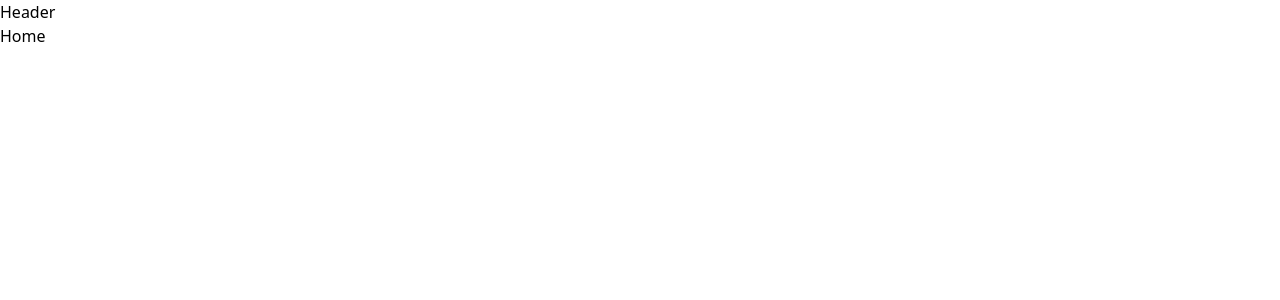
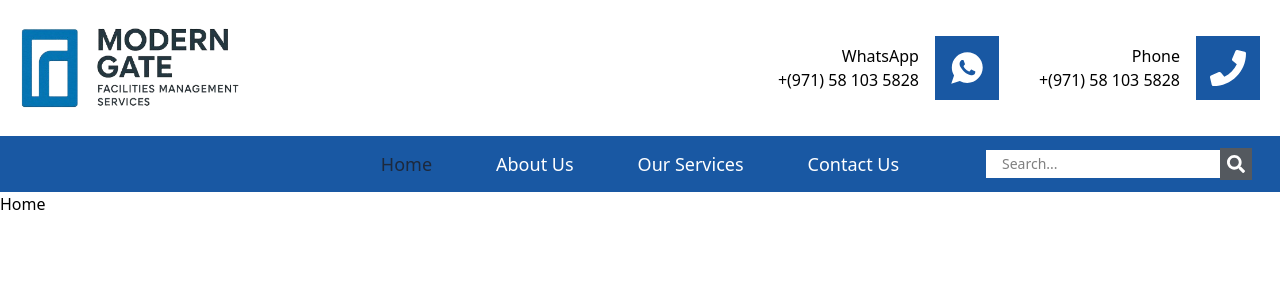
Before and after one commit to AliGhNarm/moderngate, a React (Vite) app: page / in a window 1280 px wide. Shown: the top 300 px of the page. Built offline with nearby package versions, Linux system fonts and the light colour scheme.

Commit message:
make the header

```diff
--- /dev/null
+++ b/src/assets/assets.js
@@ -0,0 +1,7 @@
+import logo from '../assets/logo.png';
+
+
+// All the assets
+export const assets = {
+    logo
+};
--- a/src/components/Header.jsx
+++ b/src/components/Header.jsx
@@ -1,8 +1,173 @@
-import React from "react";
-import { Link } from "react-router-dom";
+import React, { useState } from "react";
+import { Link, NavLink } from "react-router-dom";
+import { assets } from "../assets/assets";
+import { IoLogoWhatsapp } from "react-icons/io";
+import { FaPhone, FaBars, FaSearch } from "react-icons/fa";
 
 const Header = () => {
-  return <header>Header</header>;
+  const [menuOpen, setMenuOpen] = useState(false);
+
+  return (
+    <header className="md:h-[24vh] h-auto w-full">
+      {/* Top section */}
+      <div className="md:h-[17vh] h-[21vh] bg-white flex flex-col md:flex-row md:items-center justify-between md:px-5 px-3 py-2">
+        {/* Logo center on mobile */}
+        <div className="w-full md:w-auto flex justify-center md:justify-start">
+          <Link to={"/"}>
+            <img className="h-20" src={assets.logo} alt="logo" />
+          </Link>
+        </div>
+
+        {/* Contact info (only visible on md and up) */}
+        <div className="hidden md:flex items-center md:gap-10">
+          <div className="flex md:gap-4 items-center">
+            <div className="text-end">
+              <div>WhatsApp</div>
+              <div>+(971) 58 103 5828</div>
+            </div>
+            <a
+              href="https://wa.me/971581035828"
+              target="_blank"
+              rel="noopener noreferrer"
+              className="bg-primary hover:bg-black cursor-pointer h-16 w-16 flex items-center justify-center"
+            >
+              <IoLogoWhatsapp className="text-4xl text-white" />
+            </a>
+          </div>
+          <div className="flex md:gap-4 items-center">
+            <div className="text-end">
+              <div>Phone</div>
+              <div>+(971) 58 103 5828</div>
+            </div>
+            <a
+              href="tel:+971581035828"
+              className="bg-primary hover:bg-black cursor-pointer h-16 w-16 flex items-center justify-center"
+            >
+              <FaPhone className="text-4xl text-white" />
+            </a>
+          </div>
+        </div>
+      </div>
+
+      {/* Bottom nav */}
+      <div className="md:h-[7vh] bg-primary text-white py-2 text-lg px-3 md:px-3 flex items-center justify-between relative">
+        {/* Left (mobile): Search bar */}
+        <div className="md:hidden flex items-center gap-2">
+          <input
+            type="search"
+            placeholder="Search..."
+            className="outline-none bg-white px-3 py-1 text-black text-sm rounded"
+          />
+          <button className="bg-[#54595F] h-8 w-8 flex items-center justify-center rounded">
+            <FaSearch />
+          </button>
+        </div>
+
+        {/* Center - NavLinks (desktop only) */}
+        <div className="hidden md:flex justify-center w-full items-center gap-8">
+          <NavLink
+            to="/"
+            className={({ isActive }) =>
+              `px-4 ${isActive ? "font-medium text-slate-800" : ""}`
+            }
+          >
+            Home
+          </NavLink>
+          <NavLink
+            to="/about-us"
+            className={({ isActive }) =>
+              `px-4 ${isActive ? "font-medium text-slate-800" : ""}`
+            }
+          >
+            About Us
+          </NavLink>
+          <NavLink
+            to="/our-services"
+            className={({ isActive }) =>
+              `px-4 ${isActive ? "font-medium text-slate-800" : ""}`
+            }
+          >
+            Our Services
+          </NavLink>
+          <NavLink
+            to="/contact-us"
+            className={({ isActive }) =>
+              `px-4 ${isActive ? "font-medium text-slate-800" : ""}`
+            }
+          >
+            Contact Us
+          </NavLink>
+        </div>
+
+        {/* Right (mobile): Hamburger menu */}
+        <div className="md:hidden ml-auto">
+          <button onClick={() => setMenuOpen(!menuOpen)}>
+            <FaBars className="text-2xl" />
+          </button>
+        </div>
+
+        {/* Right (desktop): Search bar */}
+        <div className="absolute right-7 hidden md:flex items-center">
+          <input
+            type="search"
+            placeholder="Search..."
+            className="outline-none bg-white px-4 py-1 text-black text-sm"
+          />
+          <button className="bg-[#54595F] h-8 w-8 flex items-center justify-center">
+            <FaSearch />
+          </button>
+        </div>
+      </div>
+
+      {/* Mobile Menu */}
+      {menuOpen && (
+        <div className="md:hidden flex flex-col bg-primary text-white text-center animate-slide-down z-50">
+          <NavLink
+            to="/"
+            className={({ isActive }) =>
+              `py-3 border-b border-white ${
+                isActive ? "font-bold bg-black/20" : ""
+              }`
+            }
+            onClick={() => setMenuOpen(false)}
+          >
+            Home
+          </NavLink>
+          <NavLink
+            to="/about-us"
+            className={({ isActive }) =>
+              `py-3 border-b border-white ${
+                isActive ? "font-bold bg-black/20" : ""
+              }`
+            }
+            onClick={() => setMenuOpen(false)}
+          >
+            About Us
+          </NavLink>
+          <NavLink
+            to="/our-services"
+            className={({ isActive }) =>
+              `py-3 border-b border-white ${
+                isActive ? "font-bold bg-black/20" : ""
+              }`
+            }
+            onClick={() => setMenuOpen(false)}
+          >
+            Our Services
+          </NavLink>
+          <NavLink
+            to="/contact-us"
+            className={({ isActive }) =>
+              `py-3 ${isActive ? "font-bold bg-black/20" : ""}`
+            }
+            onClick={() => setMenuOpen(false)}
+          >
+            Contact Us
+          </NavLink>
+        </div>
+      )}
+    </header>
+  );
 };
 
 export default Header;
--- a/src/index.css
+++ b/src/index.css
@@ -3,3 +3,23 @@
 @theme {
   --color-primary: #1958A3;
 }
+
+
+
+
+
+@keyframes slideDown {
+  from {
+    transform: translateY(-100%);
+    opacity: 0;
+  }
+
+  to {
+    transform: translateY(0);
+    opacity: 1;
+  }
+}
+
+.animate-slide-down {
+  animation: slideDown 0.3s ease-out forwards;
+}
```
Also changed, not shown: src/assets/logo.png (added).
